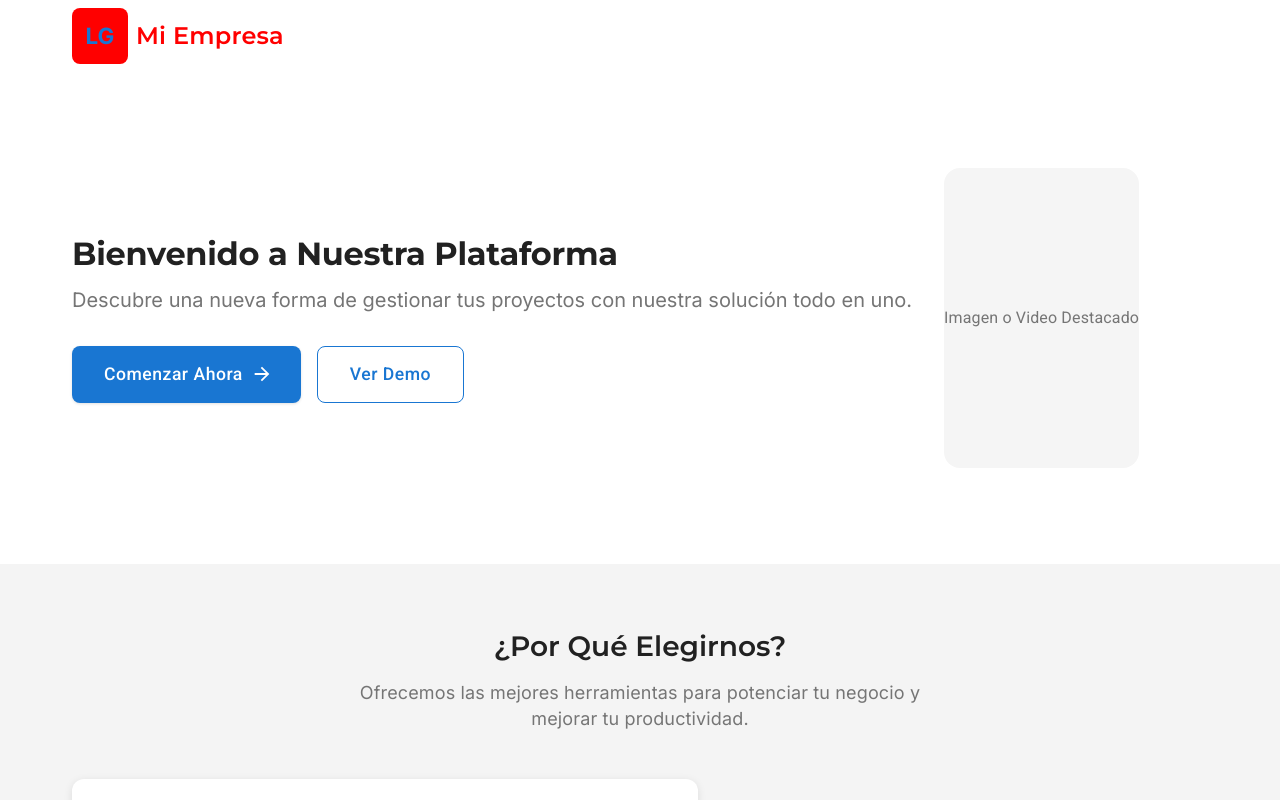
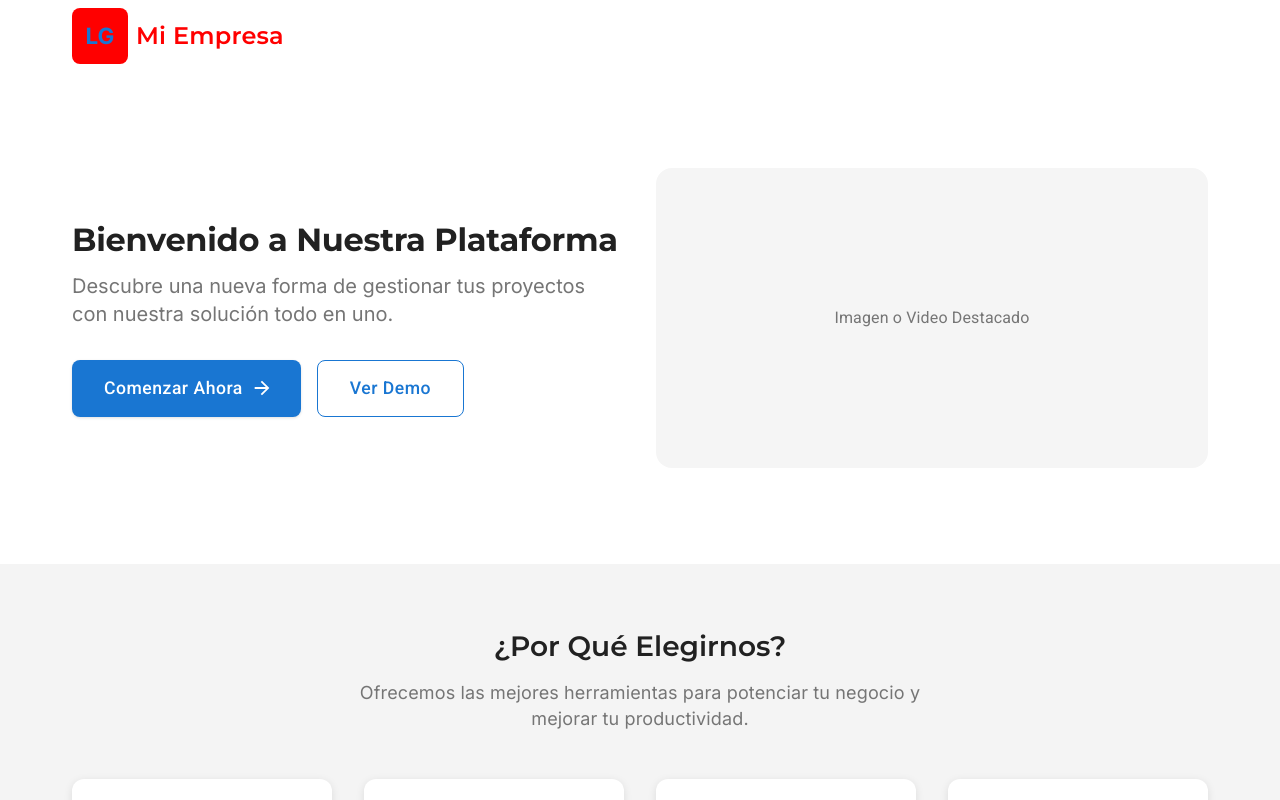
Before and after one commit to irvingLara91/turistic-web, a React (Vite) app in the folder front/: page / in a window 1280 px wide. Shown: the top 800 px of the page. Built offline with nearby package versions, Linux system fonts and the light colour scheme.

Commit message:
init project

```diff
--- a/front/package.json
+++ b/front/package.json
@@ -20,7 +20,7 @@
   },
   "devDependencies": {
     "@eslint/js": "^9.36.0",
-    "@types/node": "^24.6.0",
+    "@types/node": "^24.7.2",
     "@types/react": "^19.1.16",
     "@types/react-dom": "^19.1.9",
     "@vitejs/plugin-react": "^5.0.4",
--- a/front/src/App.tsx
+++ b/front/src/App.tsx
@@ -1,6 +1,3 @@
-import { useState } from 'react'
-import reactLogo from './assets/react.svg'
-import viteLogo from '/vite.svg'
 import './App.css'
 import themeConfig from "@/themes/themeConfig.ts";
 import {Box, CssBaseline, ThemeProvider} from "@mui/material";
@@ -8,7 +5,6 @@ import {BrowserRouter} from "react-router-dom";
 import RouteConfig from "@/routeConfig/RouteConfig.tsx";
 
 function App() {
-  const [count, setCount] = useState(0)
 
   return (
       <ThemeProvider theme={themeConfig}>
--- a/front/src/main.tsx
+++ b/front/src/main.tsx
@@ -1,6 +1,10 @@
-import {createRoot} from 'react-dom/client'
-import './index.css'
-import App from '@/App.tsx'
-import React from "react";
+import { StrictMode } from 'react';
+import { createRoot } from 'react-dom/client';
+import './index.css';
+import App from '@/App.tsx';
 
-createRoot(document.getElementById('root')!).render(<App/>);
+createRoot(document.getElementById('root')!).render(
+    <StrictMode>
+        <App />
+    </StrictMode>
+);
--- a/front/src/pages/Home/Home.tsx
+++ b/front/src/pages/Home/Home.tsx
@@ -1,4 +1,3 @@
-import React from 'react';
 import {
     Box,
     Button,
@@ -75,7 +74,8 @@ const Home = () => {
             {/* Hero Section con fondo blanco */}
             <ContainerWrapper backgroundColor={"background.paper"} sxBox={{py: {xs: 8, md: 12}}}>
                 <Grid container spacing={4} alignItems="center">
-                    <Grid item xs={12} md={6}>
+                    <Grid
+                        size={{ xs: 12, md: 6 }}>
                         <TypographyCustom
                             variant={isMobile ? "h3" : "h2"}
                             font="montserrat"
@@ -129,7 +129,7 @@ const Home = () => {
                             </Button>
                         </Stack>
                     </Grid>
-                    <Grid item xs={12} md={6}>
+                    <Grid  size={{ xs: 12, md: 6 }}>
                         <Box
                             sx={{
                                 width: '100%',
@@ -180,7 +180,7 @@ const Home = () => {
 
                 <Grid container spacing={4}>
                     {features.map((feature, index) => (
-                        <Grid item xs={12} sm={6} md={3} key={index}>
+                        <Grid  size={{ xs: 12, sm:6, md: 3 }} key={index}>
                             <Card
                                 sx={{
                                     height: '100%',
@@ -224,7 +224,7 @@ const Home = () => {
             {/* Stats Section */}
             <ContainerWrapper backgroundColor="primary.main" sxBox={{py: 6, color: 'white'}}>
                 <Grid container spacing={4} textAlign="center">
-                    <Grid item xs={6} md={3}>
+                    <Grid  size={{ xs: 6, md: 3 }}>
                         <TypographyCustom
                             variant="h3"
                             font="montserrat"
@@ -242,7 +242,7 @@ const Home = () => {
                             Usuarios Activos
                         </TypographyCustom>
                     </Grid>
-                    <Grid item xs={6} md={3}>
+                    <Grid   size={{ xs: 6, md: 3 }}>
                         <TypographyCustom
                             variant="h3"
                             font="montserrat"
@@ -260,7 +260,7 @@ const Home = () => {
                             Uptime
                         </TypographyCustom>
                     </Grid>
-                    <Grid item xs={6} md={3}>
+                    <Grid   size={{ xs: 6, md: 3 }}>
                         <TypographyCustom
                             variant="h3"
                             font="montserrat"
@@ -278,7 +278,7 @@ const Home = () => {
                             Países
                         </TypographyCustom>
                     </Grid>
-                    <Grid item xs={6} md={3}>
+                    <Grid  size={{ xs: 6, md: 3 }} >
                         <TypographyCustom
                             variant="h3"
                             font="montserrat"
@@ -316,7 +316,7 @@ const Home = () => {
 
                 <Grid container spacing={4}>
                     {testimonials.map((testimonial, index) => (
-                        <Grid item xs={12} md={4} key={index}>
+                        <Grid  size={{ xs: 12, md: 4 }}  key={index}>
                             <Card sx={{height: '100%'}}>
                                 <CardContent sx={{p: 3}}>
                                     <Box sx={{display: 'flex', mb: 2}}>
--- a/front/src/themes/themeConfig.ts
+++ b/front/src/themes/themeConfig.ts
@@ -169,72 +169,7 @@ const themeConfig = createTheme({
             lineHeight: 2.66,
             letterSpacing: '0.08333em',
             textTransform: 'uppercase',
-        },
-
-        // Variantes ITALIC personalizadas
-        h1Italic: {
-            fontFamily: '"Montserrat", sans-serif',
-            fontWeight: 700,
-            fontStyle: 'italic',
-            fontSize: '2.5rem',
-            lineHeight: 1.2,
-        },
-        h2Italic: {
-            fontFamily: '"Montserrat", sans-serif',
-            fontWeight: 600,
-            fontStyle: 'italic',
-            fontSize: '2rem',
-            lineHeight: 1.3,
-        },
-        h3Italic: {
-            fontFamily: '"Montserrat", sans-serif',
-            fontWeight: 600,
-            fontStyle: 'italic',
-            fontSize: '1.75rem',
-            lineHeight: 1.3,
-        },
-        h4Italic: {
-            fontFamily: '"Montserrat", sans-serif',
-            fontWeight: 500,
-            fontStyle: 'italic',
-            fontSize: '1.5rem',
-            lineHeight: 1.4,
-        },
-        h5Italic: {
-            fontFamily: '"Montserrat", sans-serif',
-            fontWeight: 500,
-            fontStyle: 'italic',
-            fontSize: '1.25rem',
-            lineHeight: 1.4,
-        },
-        h6Italic: {
-            fontFamily: '"Montserrat", sans-serif',
-            fontWeight: 500,
-            fontStyle: 'italic',
-            fontSize: '1.125rem',
-            lineHeight: 1.4,
-        },
-        body1Italic: {
-            fontFamily: '"Inter", sans-serif',
-            fontWeight: 400,
-            fontStyle: 'italic',
-            fontSize: '1rem',
-            lineHeight: 1.5,
-        },
-        body2Italic: {
-            fontFamily: '"Inter", sans-serif',
-            fontWeight: 400,
-            fontStyle: 'italic',
-            fontSize: '0.875rem',
-            lineHeight: 1.43,
-        },
-        buttonItalic: {
-            fontFamily: '"Roboto", sans-serif',
-            fontWeight: 500,
-            fontStyle: 'italic',
-            fontSize: '0.875rem',
-            textTransform: 'none',
-        },
+        }
     },
 
     // ===== ESPACIADO Y FORMAS =====
--- /dev/null
+++ b/front/src/vite-env.d.ts
@@ -0,0 +1,2 @@
+// src/vite-env.d.ts
+/// <reference types="vite/client" />
--- a/front/tsconfig.app.json
+++ b/front/tsconfig.app.json
@@ -4,7 +4,6 @@
     "useDefineForClassFields": true,
     "lib": ["ES2023", "DOM", "DOM.Iterable"],
     "module": "ESNext",
-    "types": ["vite/client"],
     "skipLibCheck": true,
     "allowJs": true,
     "esModuleInterop": true,
@@ -43,6 +42,7 @@
 
     // Tipos globales
     "typeRoots": ["./node_modules/@types", "./src/types"],
+    "types": ["vite/client"],
 
     // Cache de TypeScript
     "tsBuildInfoFile": "./node_modules/.tmp/tsconfig.app.tsbuildinfo"
```
Also changed, not shown: front/eslint.config.js (deleted, +0 -57 lines).
